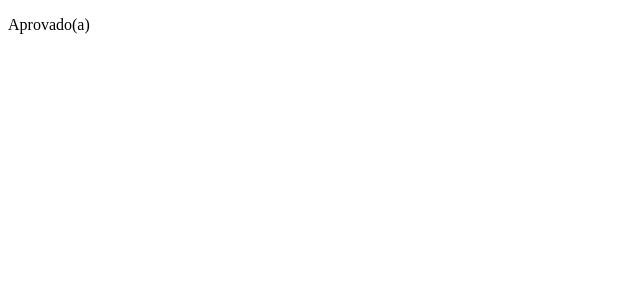
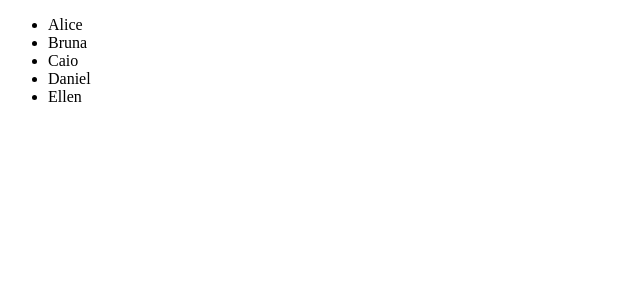
Before and after one commit to ItamarJuniorDEV/vue-studies, a Vue app: page / in a window 1280 px wide. Shown: the top 300 px of the page, without its empty margins (0-640 px from the left). Built offline with nearby package versions, Linux system fonts and the light colour scheme.

Commit message:
feat: Diretiva v-for.

```diff
--- a/src/App.vue
+++ b/src/App.vue
@@ -2,11 +2,12 @@
 <script setup>
 // Importação dos componentes
 // import Exemplo01 from './componentes/Exemplo01Interpolacao.vue';
-import Exemplo02 from './componentes/Exemplo02Condicional.vue';
+// import Exemplo02 from './componentes/Exemplo02Condicional.vue';
+import Exemplo03 from './componentes/Exemplo03Laco.vue';
 </script>
 
 
 <!-- HTML -->
 <template>
-  <Exemplo02 />
+  <Exemplo03 />
 </template>
--- /dev/null
+++ b/src/componentes/Exemplo03Laco.vue
@@ -0,0 +1,13 @@
+<!-- SCRIPT -->
+<script setup>
+// Vetor
+let nomes = ['Alice', 'Bruna', 'Caio', 'Daniel', 'Ellen'];
+</script>
+
+
+<!-- HTML -->
+<template>
+  <ul>
+    <li v-for="nome in nomes">{{ nome }}</li>
+  </ul>
+</template>
```
